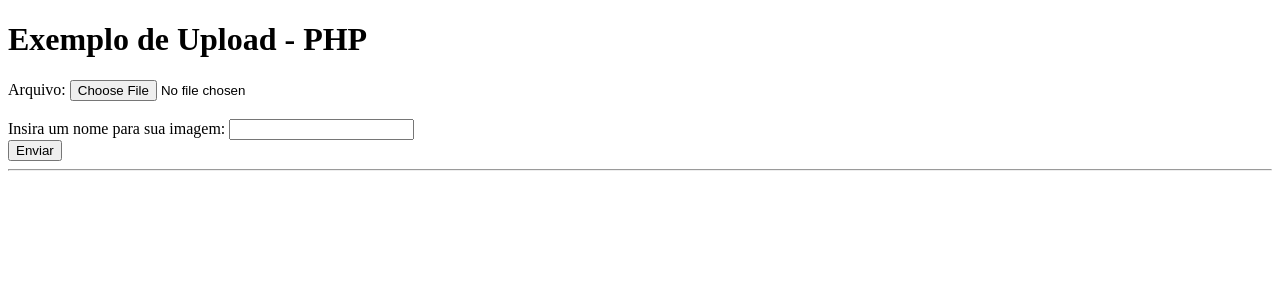
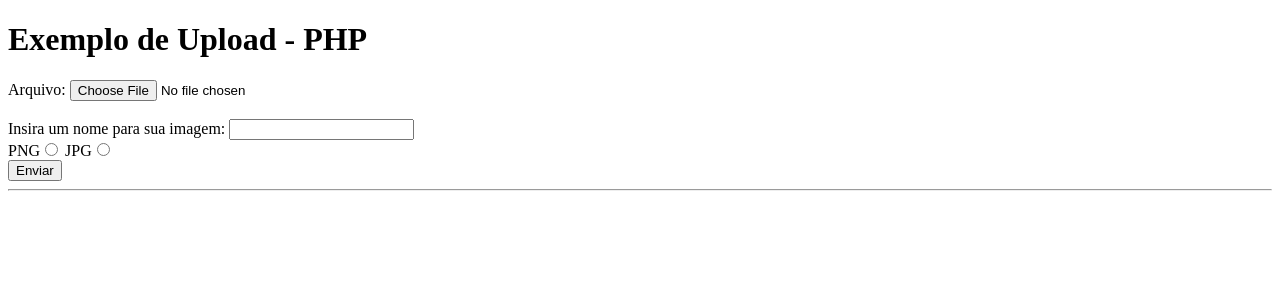
Before and after one commit to PabloH01/PHPwithMYSQL, a PHP site: page / in a window 1280 px wide. Shown: the top 300 px of the page. Run offline with PHP 8.4, Linux system fonts and the light colour scheme; data that the repository does not hold is empty.

Commit message:
testeBotão

```diff
--- a/index.php
+++ b/index.php
@@ -14,6 +14,8 @@
             </form>
             <form action="upload.php" method="get">
                 <label>Insira um nome para sua imagem:  <input type = "text" name = "nomeImagem"/><br></label>
+                <label>PNG<input type="radio" name="selpng" value="selpng"></label>
+                <label>JPG<input type="radio" name="selpng" value="selpng"></label><br>
                 <input type="submit" value="Enviar" />
             </form>
         </div>
```
